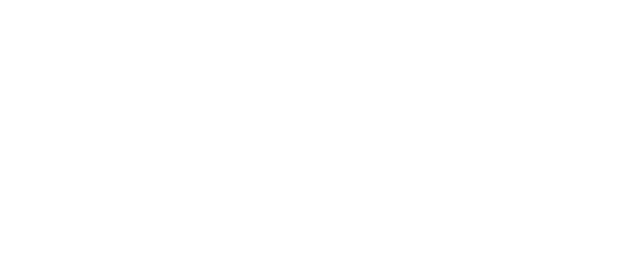
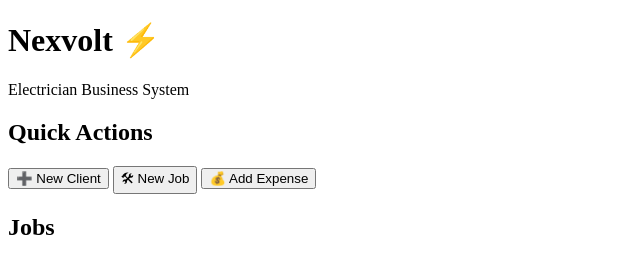
Before and after one commit to Farmrad/nexvolt, a plain HTML site: page index.html in a window 1280 px wide. Shown: the whole page, without its empty margins (0-640 px from the left). Drawn offline with Linux system fonts and the light colour scheme.

Commit message:
Update index.html

```diff
--- a/index.html
+++ b/index.html
@@ -1,3 +1,37 @@
-<div>
+<!DOCTYPE html>
+<html lang="en">
+<head>
+  <meta charset="UTF-8">
+  <title>Nexvolt</title>
+  <link rel="stylesheet" href="style.css">
+</head>
 
-</div>
+<body onload="initApp()">
+
+  <header>
+    <h1>Nexvolt ⚡</h1>
+    <p>Electrician Business System</p>
+  </header>
+
+  <main>
+
+    <section class="card">
+      <h2>Quick Actions</h2>
+
+      <button onclick="addClient()">➕ New Client</button>
+      <button onclick="addJob()">🛠 New Job</button>
+      <button onclick="addExpense()">💰 Add Expense</button>
+    </section>
+
+    <section class="card">
+      <h2>Jobs</h2>
+      <div id="jobsList"></div>
+    </section>
+
+  </main>
+
+  <script src="db/db.js"></script>
+  <script src="app.js"></script>
+
+</body>
+</html>
```
